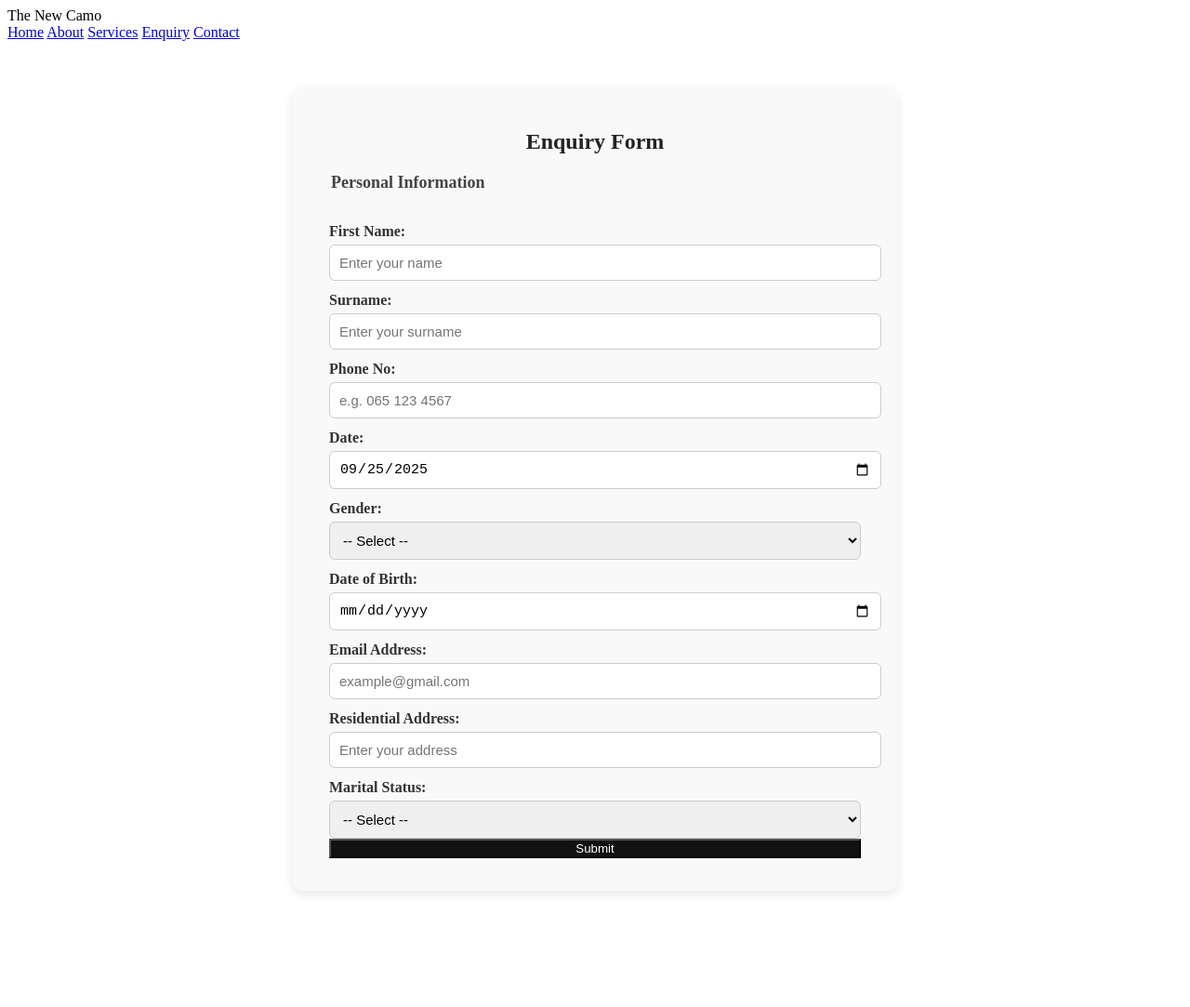
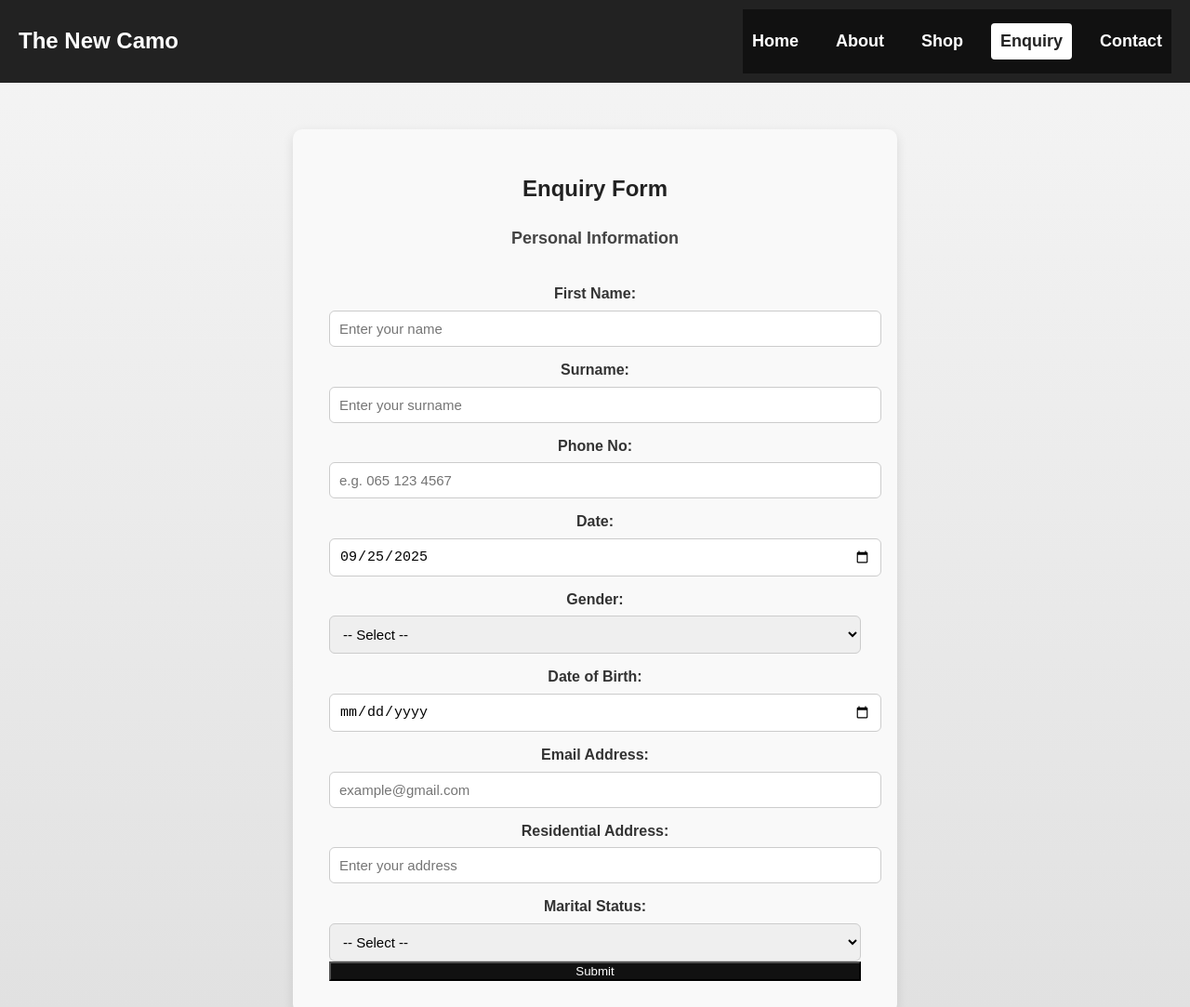
Before and after one commit to kennethgurure12-svg/new-camo-website, a plain HTML site: page enquiry.html in a window 1280 px wide. Shown: the top 1083 px of the page at 93% size. Before the commit the page ends 1008 px from the top, so only its background shows below. Drawn offline with Linux system fonts and the light colour scheme.

Commit message:
updated enquiry.html and css/enquiry.css

```diff
--- a/css/enquiry.css
+++ b/css/enquiry.css
@@ -53,3 +53,35 @@
     background: #111;
     color: #fff;
   }
+  header {
+  display: flex;
+  justify-content: space-between;
+  align-items: center;
+  padding: 10px 20px;
+  background-color: #222;
+  color: #fff;
+}
+
+header .logo {
+  font-size: 1.5rem;
+  font-weight: bold;
+}
+
+header nav {
+  display: flex;
+  gap: 20px;
+}
+
+header nav a {
+  color: #fff;
+  text-decoration: none;
+  padding: 5px 10px;
+  transition: background 0.3s;
+}
+
+header nav a:hover,
+header nav a.active {
+  background-color: #fff;
+  color: #222;
+  border-radius: 4px;
+}
--- a/enquiry.html
+++ b/enquiry.html
@@ -5,6 +5,7 @@
   <meta name="viewport" content="width=device-width, initial-scale=1.0">
   <title>Enquiry Form | New Camo</title>
   <link rel="stylesheet" href="css/enquiry.css">
+  <link rel="stylesheet" href="css/style.css">
 </head>
 <body>
 
@@ -14,7 +15,7 @@
     <nav>
       <a href="index.html">Home</a>
       <a href="about.html">About</a>
-      <a href="shop.html">Services</a>
+      <a href="shop.html">Shop</a>
       <a href="enquiry.html" class="active">Enquiry</a>
       <a href="contact.html">Contact</a>
     </nav>
```
